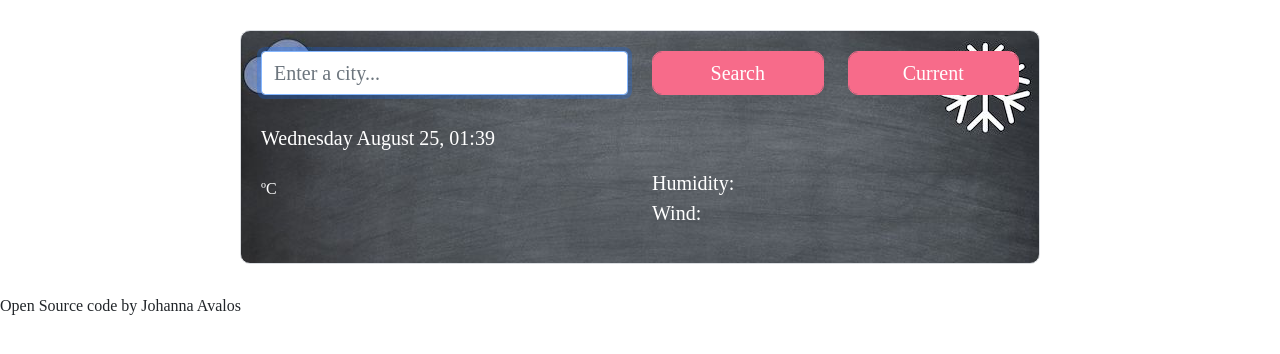
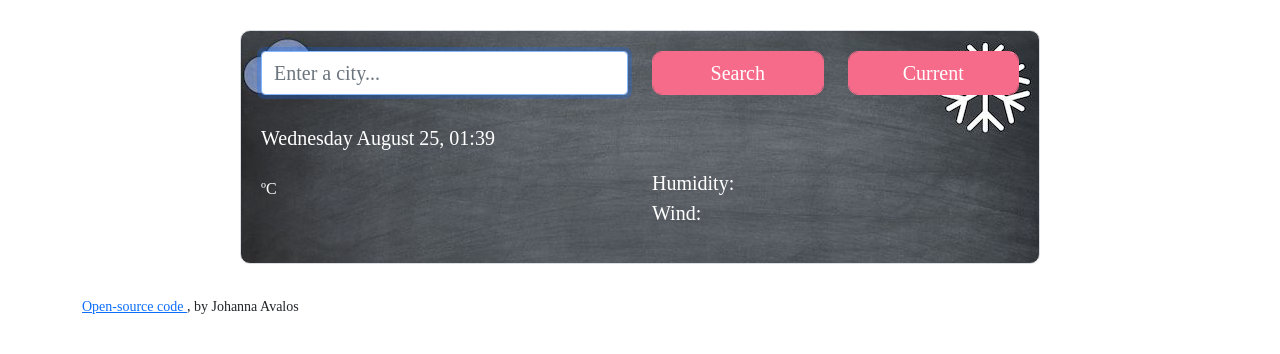
Before and after one commit to JoyAvalos/my-weather-app-shecodesplus, a plain HTML site: page index.html in a window 1280 px wide. Drawn offline with nearby package versions, Linux system fonts and the light colour scheme; no server answers; files whose address does not match are found by name; a web font is replaced by a local one.

Commit message:
Update index.html
Remove div of the open source legend and updated to link to GitHub repository

```diff
--- a/index.html
+++ b/index.html
@@ -82,8 +82,15 @@
           </div>
         </div>
       </div>
+      <small
+        ><a
+          href="https://github.com/JoyAvalos/my-weather-app-shecodesplus"
+          target="_blank"
+          >Open-source code
+        </a>
+        , by Johanna Avalos</small
+      >
     </div>
-    <div>Open Source code by Johanna Avalos</div>
     <script src="src/script.js"></script>
   </body>
 </html>
```
